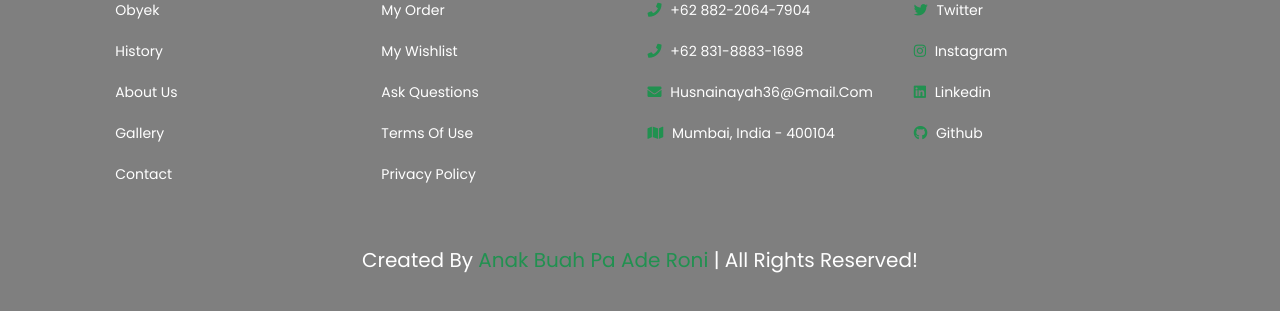
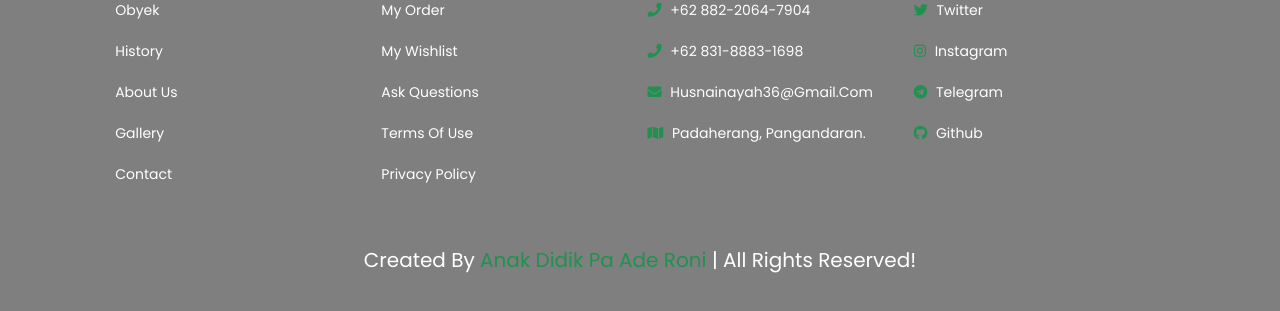
Before and after one commit to husnainayah/madasari.github.io, a plain HTML site: page detail.html in a window 1280 px wide. Shown: the part 1971-2282 px from the top of the page. Drawn offline with nearby package versions, Linux system fonts and the light colour scheme.

Commit message:
Update detail.html

```diff
--- a/detail.html
+++ b/detail.html
@@ -288,7 +288,7 @@
             <a href="#"> <i class="fas fa-phone"></i> +62 882-2064-7904 </a>
             <a href="#"> <i class="fas fa-phone"></i> +62 831-8883-1698 </a>
             <a href="#"> <i class="fas fa-envelope"></i> husnainayah36@gmail.com </a>
-            <a href="#"> <i class="fas fa-map"></i> mumbai, india - 400104 </a>
+            <a href="#"> <i class="fas fa-map"></i> Padaherang, Pangandaran. </a>
         </div>
 
         <div class="box">
@@ -296,13 +296,13 @@
             <a href="#"> <i class="fab fa-facebook-f"></i> facebook </a>
             <a href="#"> <i class="fab fa-twitter"></i> twitter </a>
             <a href="#"> <i class="fab fa-instagram"></i> instagram </a>
-            <a href="#"> <i class="fab fa-linkedin"></i> linkedin </a>
+            <a href="#"> <i class="fab fa-telegram"></i> telegram </a>
             <a href="#"> <i class="fab fa-github"></i> github </a>
         </div>
 
     </div>
 
-    <div class="credit">created by <span>anak buah pa ade roni</span> | all rights reserved!</div>
+    <div class="credit">created by <span>anak didik pa ade roni</span> | all rights reserved!</div>
 
 </section>
 
```
